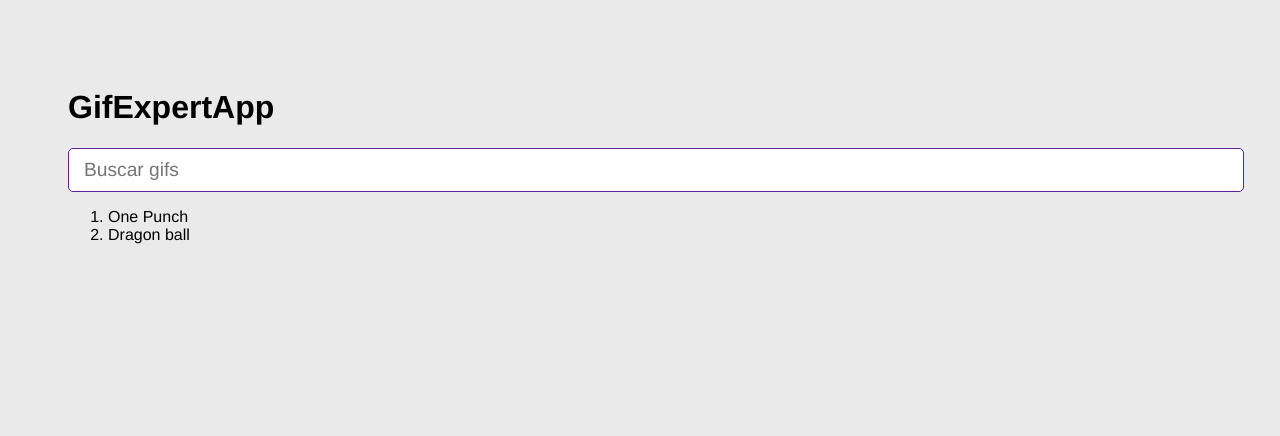
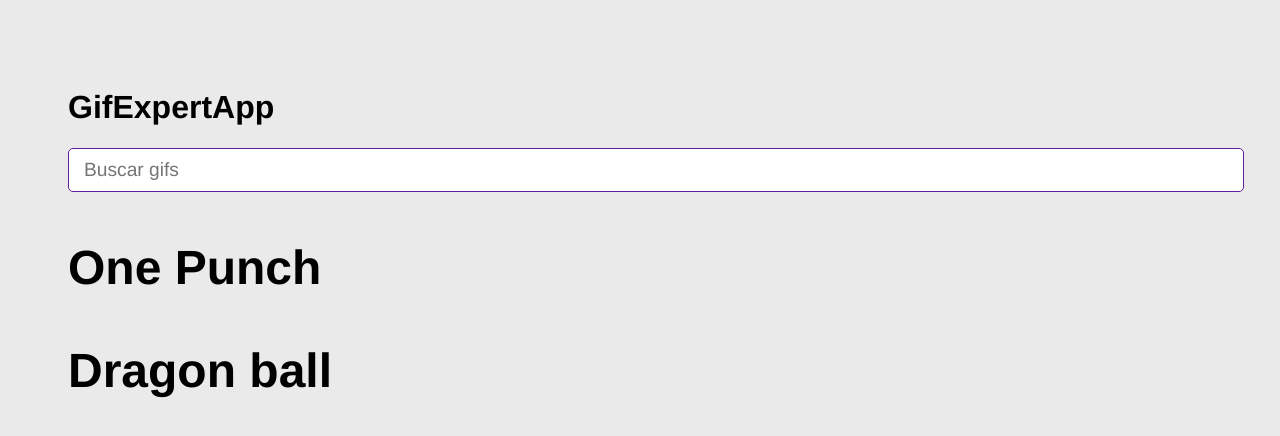
Before and after one commit to hectoralvaez/festival-de-gifs, a React (Vite) app: page / in a window 1280 px wide. Shown: the top 436 px of the page. Built offline with nearby package versions, Linux system fonts and the light colour scheme.

Commit message:
80. GifGrid - Nuevo componente

```diff
--- a/src/GifExpertApp.jsx
+++ b/src/GifExpertApp.jsx
@@ -1,5 +1,6 @@
 import { useState } from "react";
 import { AddCategory } from "./components/AddCategory";
+import { GifGrid } from "./components/GifGrid";
 
 export const GifExpertApp = () => {
 
@@ -80,21 +81,19 @@
             {/* <AddCategory setCategories={ setCategories }/> */}
             <AddCategory onNewCategory={ ( value ) => onAddCategory(value) }/>  {/* RECORDATORIO: "onNewCategory" simplemente es una propiedad (prop)  */}
             {/* Listado de Gifs */}
-            <ol>
                 {/* <li>{ categories }</li> */}
                 {/* Si se usa el { categories } el resultado es:
                     1. One PunchDragon ball */}
 
                 {
-                    categories.map( category => {
-                        return <li key={ category }> { category } </li>
-                    } )
+                    categories.map( (category) => (
+                        <GifGrid key={category} category={ category } />
+                     ) )
                     // Si no ponemos el propertiy "key" da error.
                     // Es obligatorio usar el "key" en el uso de "map"
                     // El key tiene que ser único, en este ejemplo no está bien ya que se puede repetir la categoría
                 }
 
-            </ol>
                 {/* Gif Item */}
 
         </>
--- /dev/null
+++ b/src/components/GifGrid.jsx
@@ -0,0 +1,7 @@
+export const GifGrid = ({ category }) => {
+  return (
+    <>
+        <h3>{ category }</h3>
+    </>
+  )
+}
```
Also changed, not shown: 1 other file (tests, documents, lock files or other folders).
